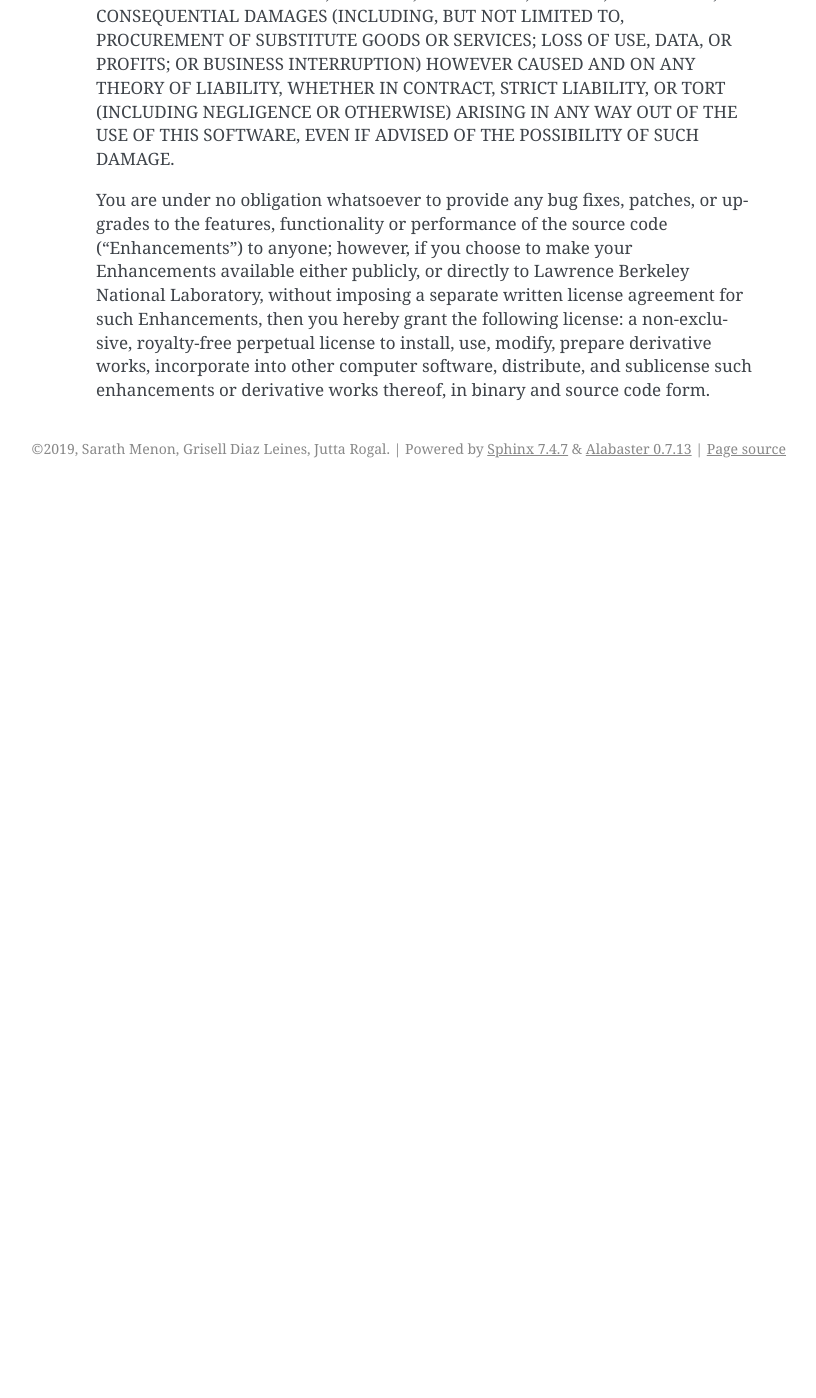
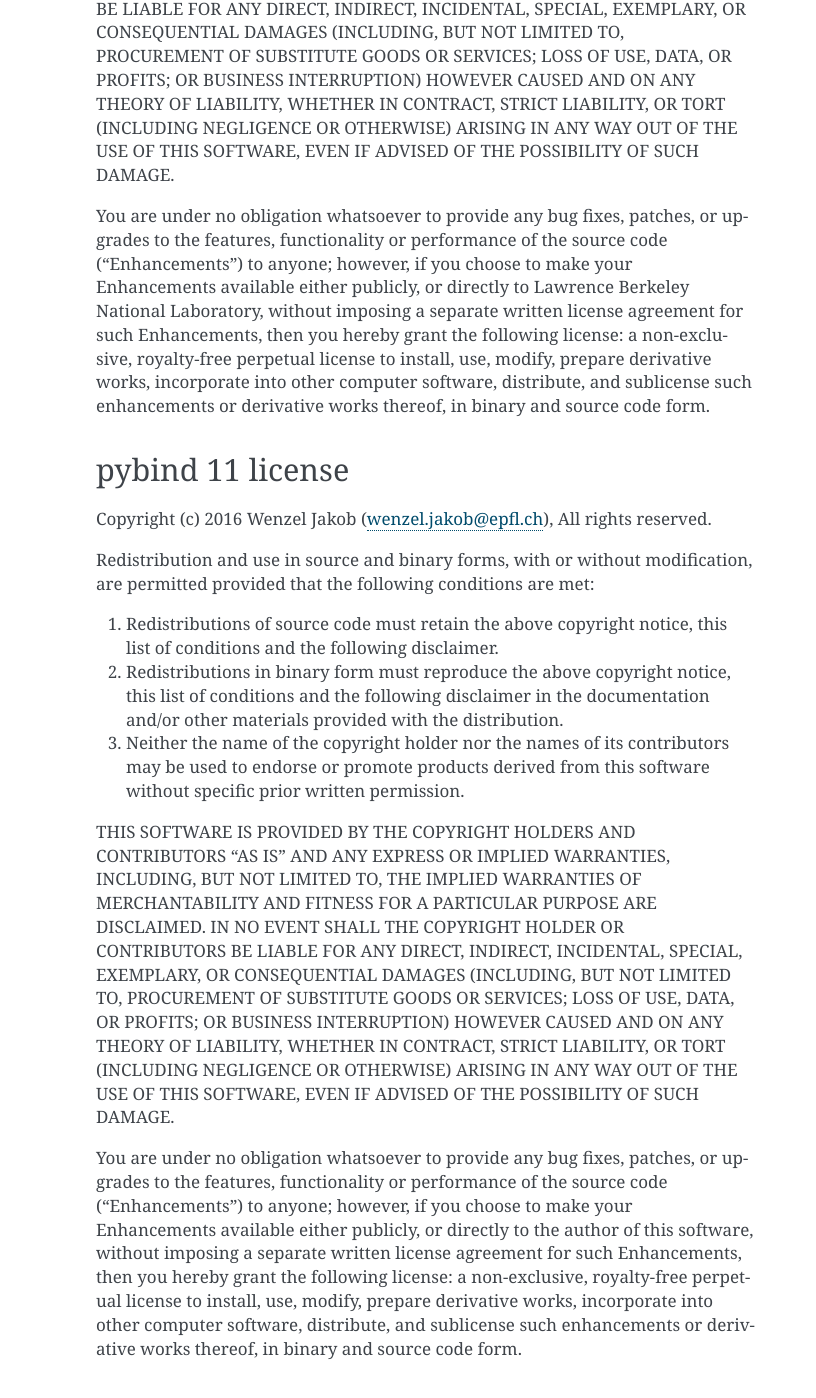
Before and after one commit to pyscal/pyscal, a Sphinx documentation site: the page built from docs/source/license.rst, in a window 1280 px wide and 1400 px high, scrolled down 791 px. Shown: the whole window, without its empty margins (324-1140 px from the left). Built offline with Sphinx 7.4.7, drawn with Linux system fonts in a browser that asks for light colours; pages that are not in the unit, such as notebooks, are missing from menus; before the commit the page ends 1279 px from its top, so only the background shows below that; some of the changed text lies outside the part shown.

Commit message:
update pybind11 license

```diff
--- a/docs/source/license.rst
+++ b/docs/source/license.rst
@@ -1,10 +1,12 @@
-License
--------
+``pybop`` License
+-----------------
 
-``pybop`` uses the `GNU General Public License Version 3 <https://www.gnu.org/licenses/gpl-3.0.en.html>`_ . A full description is available in the above link or in the repository. In addition, ``pybop`` uses the `Voro++ <http://math.lbl.gov/voro++/>`_ code, with the following license-
+``pybop`` uses the `GNU General Public License Version 3 <https://www.gnu.org/licenses/gpl-3.0.en.html>`_ . A full description is available in the above link or in the repository.
+
+In addition, ``pybop`` license of other codes that ``pybop`` uses are given below-
 
 Voro++ license
---------------
+~~~~~~~~~~~~~~
 
 Voro++ Copyright (c) 2008, The Regents of the University of California, through Lawrence Berkeley National Laboratory (subject to receipt of any required approvals from the U.S. Dept. of Energy). All rights reserved.
 
@@ -19,3 +21,20 @@
 THIS SOFTWARE IS PROVIDED BY THE COPYRIGHT HOLDERS AND CONTRIBUTORS "AS IS" AND ANY EXPRESS OR IMPLIED WARRANTIES, INCLUDING, BUT NOT LIMITED TO, THE IMPLIED WARRANTIES OF MERCHANTABILITY AND FITNESS FOR A PARTICULAR PURPOSE ARE DISCLAIMED. IN NO EVENT SHALL THE COPYRIGHT OWNER OR CONTRIBUTORS BE LIABLE FOR ANY DIRECT, INDIRECT, INCIDENTAL, SPECIAL, EXEMPLARY, OR CONSEQUENTIAL DAMAGES (INCLUDING, BUT NOT LIMITED TO, PROCUREMENT OF SUBSTITUTE GOODS OR SERVICES; LOSS OF USE, DATA, OR PROFITS; OR BUSINESS INTERRUPTION) HOWEVER CAUSED AND ON ANY THEORY OF LIABILITY, WHETHER IN CONTRACT, STRICT LIABILITY, OR TORT (INCLUDING NEGLIGENCE OR OTHERWISE) ARISING IN ANY WAY OUT OF THE USE OF THIS SOFTWARE, EVEN IF ADVISED OF THE POSSIBILITY OF SUCH DAMAGE.
 
 You are under no obligation whatsoever to provide any bug fixes, patches, or upgrades to the features, functionality or performance of the source code ("Enhancements") to anyone; however, if you choose to make your Enhancements available either publicly, or directly to Lawrence Berkeley National Laboratory, without imposing a separate written license agreement for such Enhancements, then you hereby grant the following license: a non-exclusive, royalty-free perpetual license to install, use, modify, prepare derivative works, incorporate into other computer software, distribute, and sublicense such enhancements or derivative works thereof, in binary and source code form.
+
+pybind 11 license
+~~~~~~~~~~~~~~~~~
+
+Copyright (c) 2016 Wenzel Jakob (wenzel.jakob@epfl.ch), All rights reserved.
+
+Redistribution and use in source and binary forms, with or without modification, are permitted provided that the following conditions are met:
+
+1. Redistributions of source code must retain the above copyright notice, this list of conditions and the following disclaimer.
+
+2. Redistributions in binary form must reproduce the above copyright notice, this list of conditions and the following disclaimer in the documentation and/or other materials provided with the distribution.
+
+3. Neither the name of the copyright holder nor the names of its contributors may be used to endorse or promote products derived from this software without specific prior written permission.
+
+THIS SOFTWARE IS PROVIDED BY THE COPYRIGHT HOLDERS AND CONTRIBUTORS "AS IS" AND ANY EXPRESS OR IMPLIED WARRANTIES, INCLUDING, BUT NOT LIMITED TO, THE IMPLIED WARRANTIES OF MERCHANTABILITY AND FITNESS FOR A PARTICULAR PURPOSE ARE DISCLAIMED. IN NO EVENT SHALL THE COPYRIGHT HOLDER OR CONTRIBUTORS BE LIABLE FOR ANY DIRECT, INDIRECT, INCIDENTAL, SPECIAL, EXEMPLARY, OR CONSEQUENTIAL DAMAGES (INCLUDING, BUT NOT LIMITED TO, PROCUREMENT OF SUBSTITUTE GOODS OR SERVICES; LOSS OF USE, DATA, OR PROFITS; OR BUSINESS INTERRUPTION) HOWEVER CAUSED AND ON ANY THEORY OF LIABILITY, WHETHER IN CONTRACT, STRICT LIABILITY, OR TORT (INCLUDING NEGLIGENCE OR OTHERWISE) ARISING IN ANY WAY OUT OF THE USE OF THIS SOFTWARE, EVEN IF ADVISED OF THE POSSIBILITY OF SUCH DAMAGE.
+
+You are under no obligation whatsoever to provide any bug fixes, patches, or upgrades to the features, functionality or performance of the source code ("Enhancements") to anyone; however, if you choose to make your Enhancements available either publicly, or directly to the author of this software, without imposing a separate written license agreement for such Enhancements, then you hereby grant the following license: a non-exclusive, royalty-free perpetual license to install, use, modify, prepare derivative works, incorporate into other computer software, distribute, and sublicense such enhancements or derivative works thereof, in binary and source code form.
```
